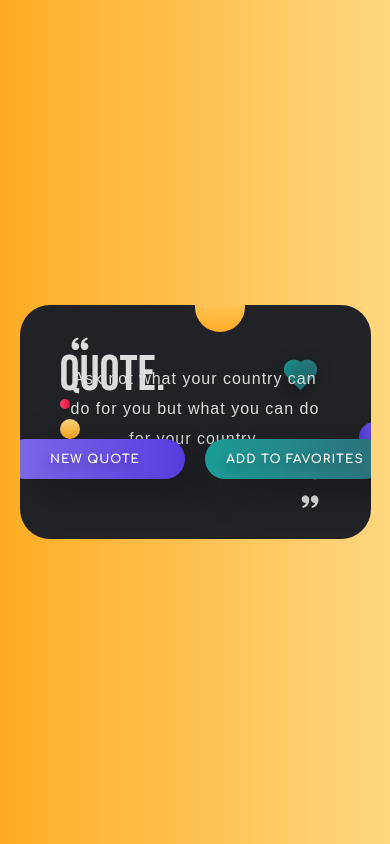
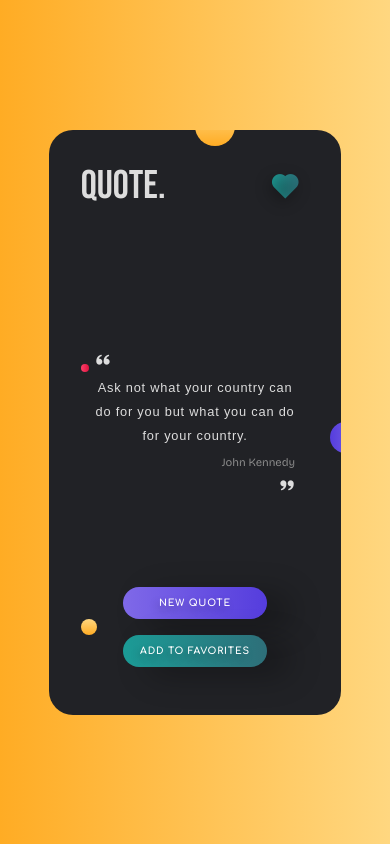
Before and after one commit to ritujane78/react_quotes_app, a React (Vite) app: page / in a window 390 px wide. Built offline with nearby package versions, Linux system fonts and the light colour scheme.

Commit message:
add scrollbar to favorites, make website responsive

```diff
--- a/src/components/QuotesApp.css
+++ b/src/components/QuotesApp.css
@@ -137,6 +137,20 @@
     position: absolute;
     background-image: linear-gradient(to left, #1b9b26, #2e6f79);
     padding: 3rem 7rem 3rem 3rem;
+    overflow-y: auto;
+}
+.favorites::-webkit-scrollbar{
+    width: 0.8rem;
+}
+.favorites::-webkit-scrollbar-track{
+    background: #f1f1f1;
+}
+.favorites::-webkit-scrollbar-thumb{
+    border-radius: 0.4rem;
+    background: #888;
+}
+.favorites::-webkit-scrollbar-thumb:hover{
+    background: #555;
 }
 .fav-quote {
     display: flex;
@@ -170,3 +184,19 @@
     color: #ddd;
     text-align: right;
 }
+@media (max-width: 850px){
+    .quotes-app {
+        width: 75vmin;
+        aspect-ratio: 2 / 3;
+    }
+
+}
+@media  (max-width: 550px){
+    .quotes-app {
+        aspect-ratio: 1 / 2;
+    }
+    .buttons {
+        flex-direction: column;
+        row-gap: 2rem;
+    }
+}
--- a/src/index.css
+++ b/src/index.css
@@ -9,3 +9,14 @@
 html {
   font-size: 62.5%;
 }
+
+@media  (max-width: 550px), (max-height: 550px){
+  html {
+    font-size: 50%;
+  }
+}
+@media(max-height: 600px){
+  html{
+    font-size: 45%;
+  }
+}
```
